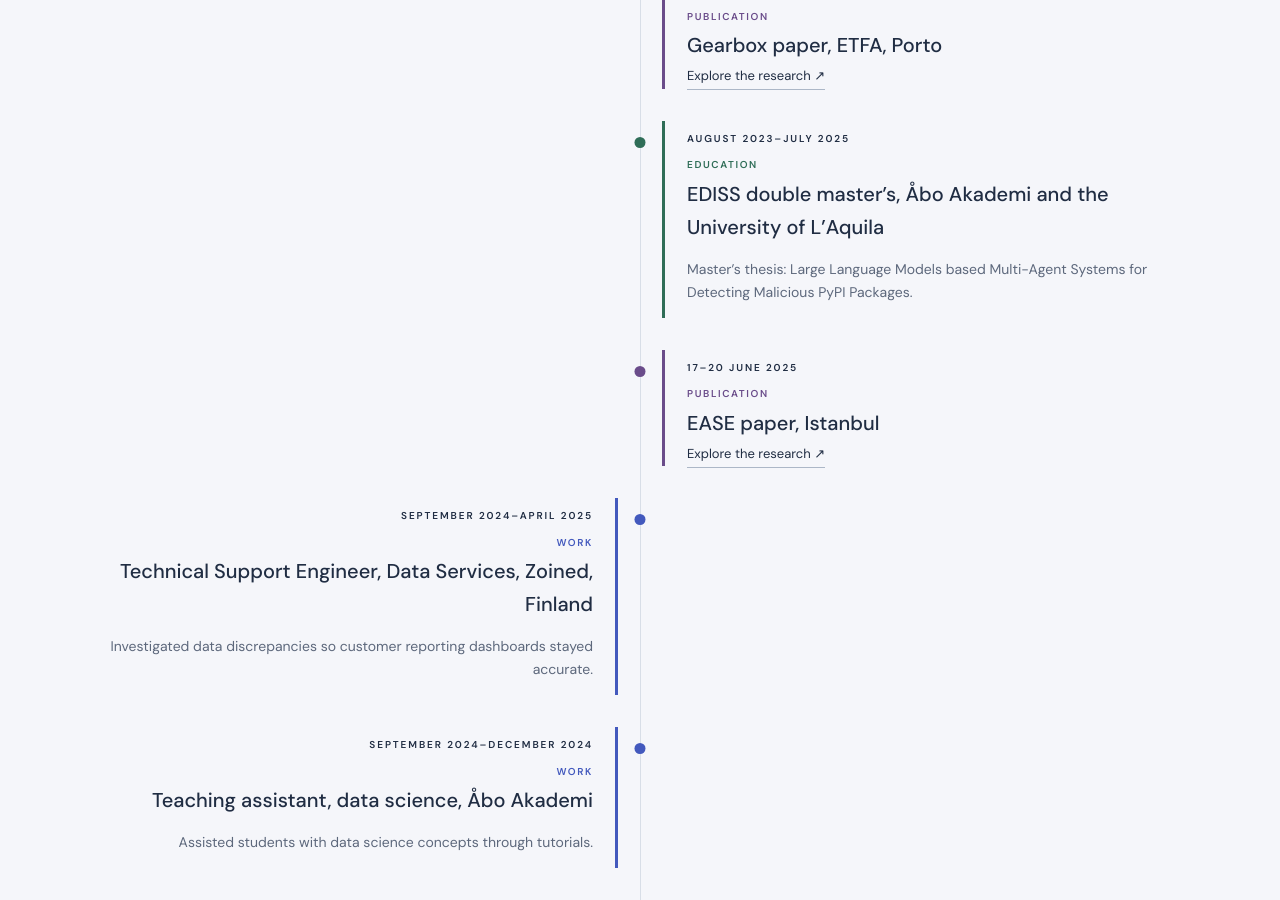
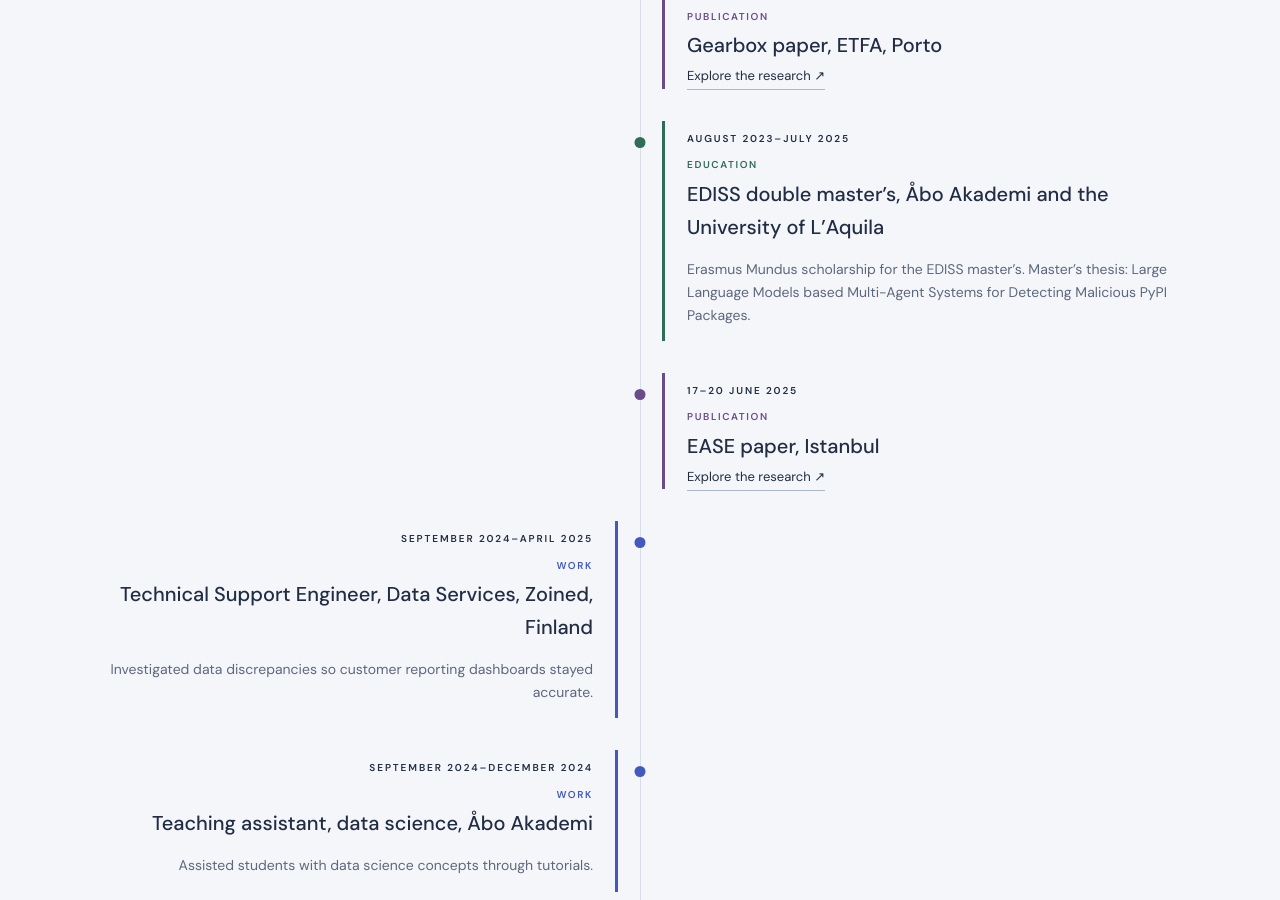
Before and after one commit to Motunrayo244/Motunrayo_personal_webpage, a Jekyll site: the page built from timeline.html, in a window 1280 px wide and 900 px high, scrolled down 1514 px. Built offline with Jekyll 4.4.1, drawn with Linux system fonts in a browser that asks for light colours; some web fonts are replaced; some of the changed text lies outside the part shown.

Commit message:
Add the scholarships beside the degrees they funded.
Co-authored-by: Cursor <cursoragent@cursor.com>

```diff
--- a/_data/timeline.yml
+++ b/_data/timeline.yml
@@ -37,7 +37,7 @@
 - sort: "2025-07-31"
   when: "August 2023–July 2025"
   title: "EDISS double master’s, Åbo Akademi and the University of L’Aquila"
-  detail: "Master’s thesis: Large Language Models based Multi-Agent Systems for Detecting Malicious PyPI Packages."
+  detail: "Erasmus Mundus scholarship for the EDISS master’s. Master’s thesis: Large Language Models based Multi-Agent Systems for Detecting Malicious PyPI Packages."
   project: ""
   kind: education
 - sort: "2025-06-20"
@@ -97,7 +97,7 @@
 - sort: "2018-10-31"
   when: "March 2014–October 2018"
   title: "B.Tech, Computer Science, Federal University of Technology Minna"
-  detail: "Thesis on the usability of Nigerian university websites."
+  detail: "MTN Foundation scholarship. NNPC/Addax scholarship. Thesis on the usability of Nigerian university websites."
   project: ""
   kind: education
 - sort: "2017-10-31"
```
Also changed, not shown: tests/test_timeline.py (+2 -0 lines).
